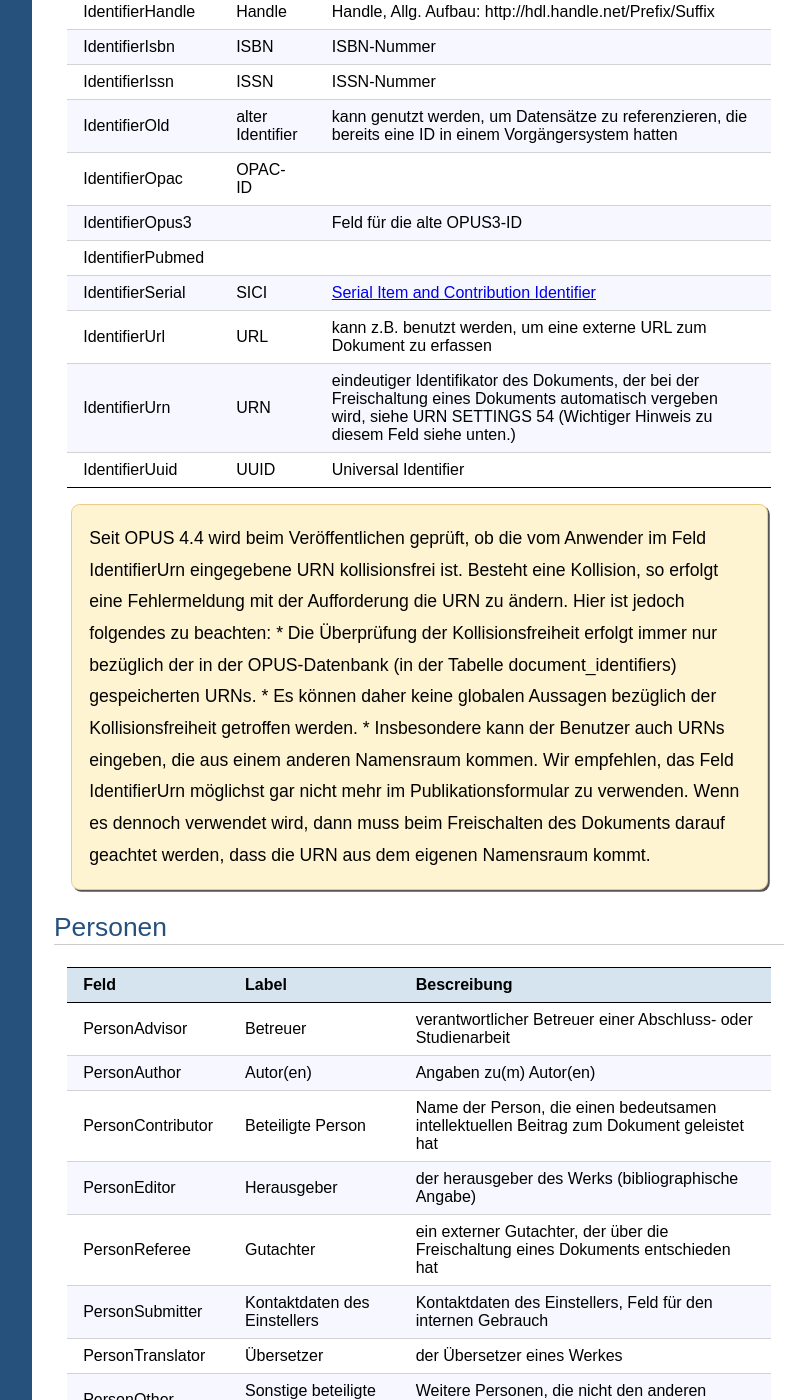
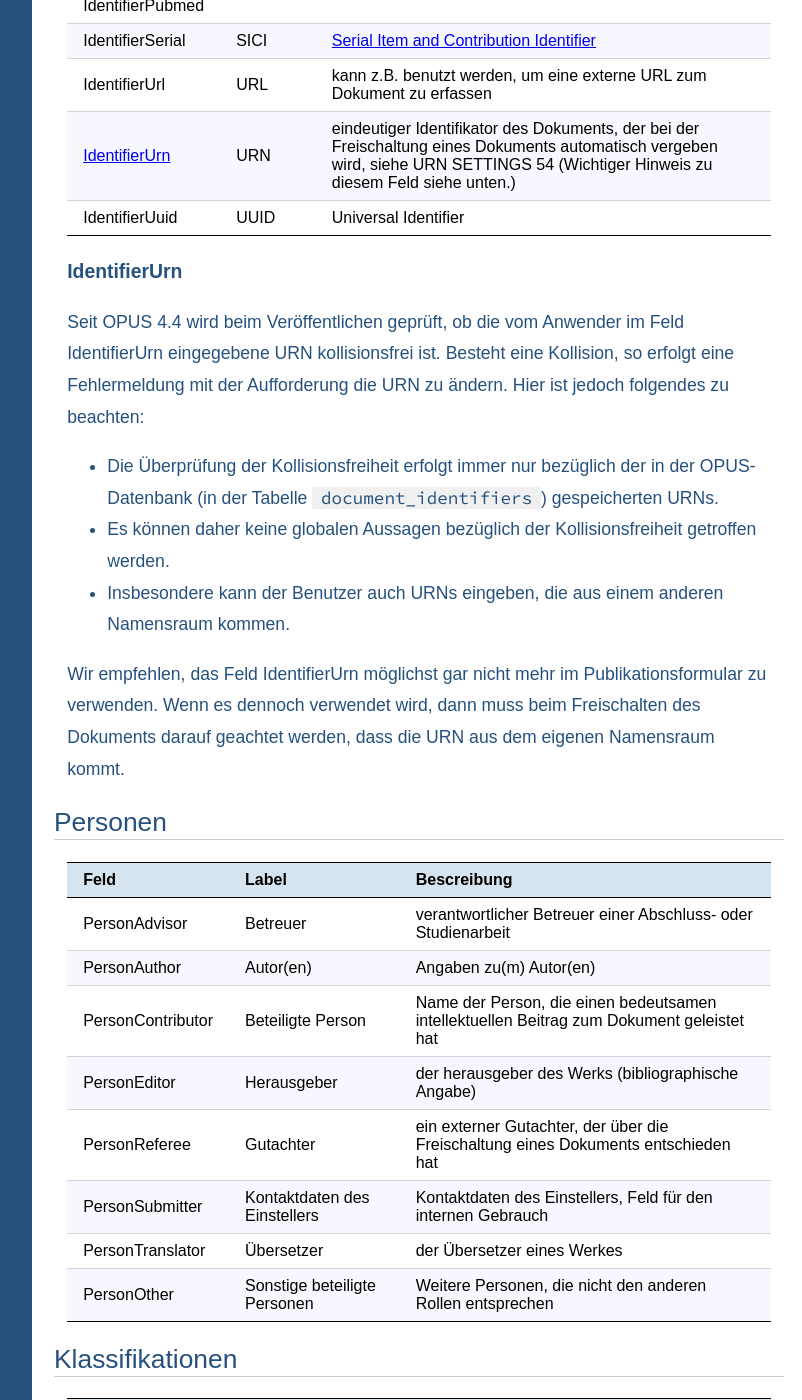
Before and after one commit to OPUS4/userdoc, a Jekyll site: the page built from reference/fields.md, in a window 1280 px wide and 1400 px high, scrolled down 2690 px. Shown: the whole window, without its empty margins (224-1026 px from the left). Built offline with Jekyll 4.4.1, drawn with Linux system fonts in a browser that asks for light colours; some of the changed text lies outside the part shown.

Commit message:
#10 Formatierung angepasst. IdentifierUrn verlinkt.

```diff
--- a/reference/fields.md
+++ b/reference/fields.md
@@ -23,7 +23,7 @@ den Labeln können die Feldbezeichnungen nicht geändert werden. Die Felder sind
 | Edition | Auflage | z.B. Auflage eines Buches (bibliographisches Feld) |
 | Issue | Heft | Heft, in dem bspw. ein Artikel erschienen ist; bibliographisches Feld |
 | Language | Sprache der Veröffentlichung | Sprache, in der die elektronische Ressource verfasst wurde |
-| Licence | Lizenz beschreibt die Rechte / den Zugriff auf das Dokument (mit / ohne Print on Demand, welche CC-Lizenz ) |
+| Licence | Lizenz | beschreibt die Rechte / den Zugriff auf das Dokument (mit / ohne Print on Demand, welche CC-Lizenz ) |
 | Note | Bemerkung | freies Feld für (öffentliche und private) Anmerkungen |
 | PageFirst | Erste Seite | Nummer der ersten Textseite |
 | PageLast | Letzte Seite | Nummer der letzten Textseite |
@@ -60,22 +60,23 @@ den Labeln können die Feldbezeichnungen nicht geändert werden. Die Felder sind
 | IdentifierPubmed | | |
 | IdentifierSerial | SICI | [Serial Item and Contribution Identifier](http://en.wikipedia.org/wiki/Serial_Item_and_Contribution_Identifier) |
 | IdentifierUrl | URL | kann z.B. benutzt werden, um eine externe URL zum Dokument zu erfassen |
-| IdentifierUrn | URN | eindeutiger Identifikator des Dokuments, der bei der Freischaltung eines Dokuments automatisch vergeben wird, siehe URN SETTINGS 54 (Wichtiger Hinweis zu diesem Feld siehe unten.) |
+| [IdentifierUrn](#identifierurn) | URN | eindeutiger Identifikator des Dokuments, der bei der Freischaltung eines Dokuments automatisch vergeben wird, siehe URN SETTINGS 54 (Wichtiger Hinweis zu diesem Feld siehe unten.) |
 | IdentifierUuid | UUID | Universal Identifier |
 
-<p class="note" markdown="1">
+### IdentifierUrn
+
 Seit OPUS 4.4 wird beim Veröffentlichen geprüft, ob die vom Anwender im Feld
 IdentifierUrn eingegebene URN kollisionsfrei ist. Besteht eine Kollision, so erfolgt eine
 Fehlermeldung mit der Aufforderung die URN zu ändern. Hier ist jedoch folgendes zu beachten:
 
-* Die Überprüfung der Kollisionsfreiheit erfolgt immer nur bezüglich der in der OPUS-Datenbank (in der Tabelle document_identifiers) gespeicherten URNs.
+* Die Überprüfung der Kollisionsfreiheit erfolgt immer nur bezüglich der in der OPUS-Datenbank (in der Tabelle
+  `document_identifiers`) gespeicherten URNs.
 * Es können daher keine globalen Aussagen bezüglich der Kollisionsfreiheit getroffen werden.
 * Insbesondere kann der Benutzer auch URNs eingeben, die aus einem anderen Namensraum kommen.
 
 Wir empfehlen, das Feld IdentifierUrn möglichst gar nicht mehr im Publikationsformular zu
 verwenden. Wenn es dennoch verwendet wird, dann muss beim Freischalten des Dokuments darauf
 geachtet werden, dass die URN aus dem eigenen Namensraum kommt.
-</p>
 
 ## Personen
 
```
